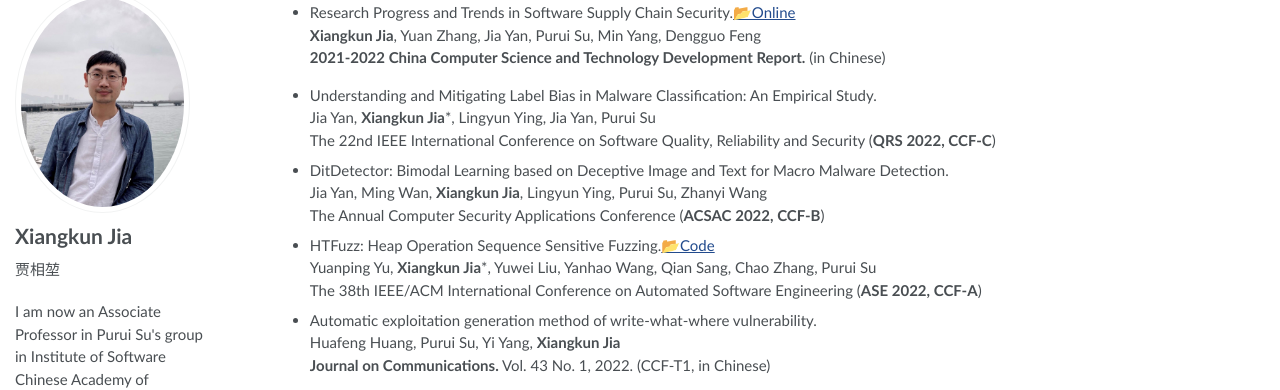
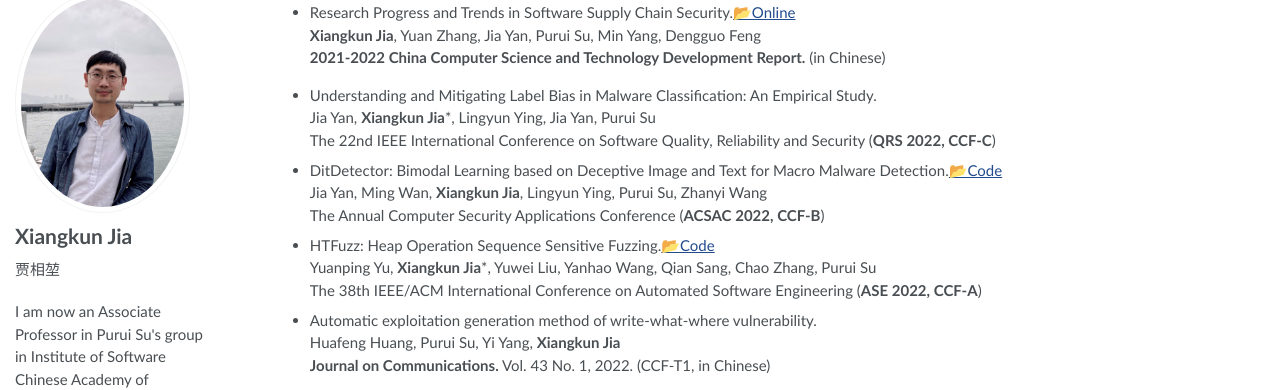
Before and after one commit to ajax4sec/ajax4sec.github.io, a Jekyll site: the page built from _pages/about.md, in a window 1280 px wide and 900 px high, scrolled down 569 px. Shown: the part 99-489 px from the top of the window. Built offline with Jekyll 4.4.1, drawn with Linux system fonts in a browser that asks for light colours.

Commit message:
Update DitDetector acsac 2022

```diff
--- a/_pages/about.md
+++ b/_pages/about.md
@@ -64,7 +64,7 @@ Zibo Wang, **Xiangkun Jia***, Lingyun Ying, Purui Su<br>
 Jia Yan, **Xiangkun Jia***, Lingyun Ying, Jia Yan, Purui Su<br>
 The 22nd IEEE International Conference on Software Quality, Reliability and Security (<b>QRS 2022, CCF-C</b>)<br>
 
-- DitDetector: Bimodal Learning based on Deceptive Image and Text for Macro Malware Detection.<br>
+- DitDetector: Bimodal Learning based on Deceptive Image and Text for Macro Malware Detection.[📂Code](https://github.com/TCA-ISCAS/DitDetector)<br>
 Jia Yan, Ming Wan, **Xiangkun Jia**, Lingyun Ying, Purui Su, Zhanyi Wang<br>
 The Annual Computer Security Applications Conference (<b>ACSAC 2022, CCF-B</b>)<br>
 
```
